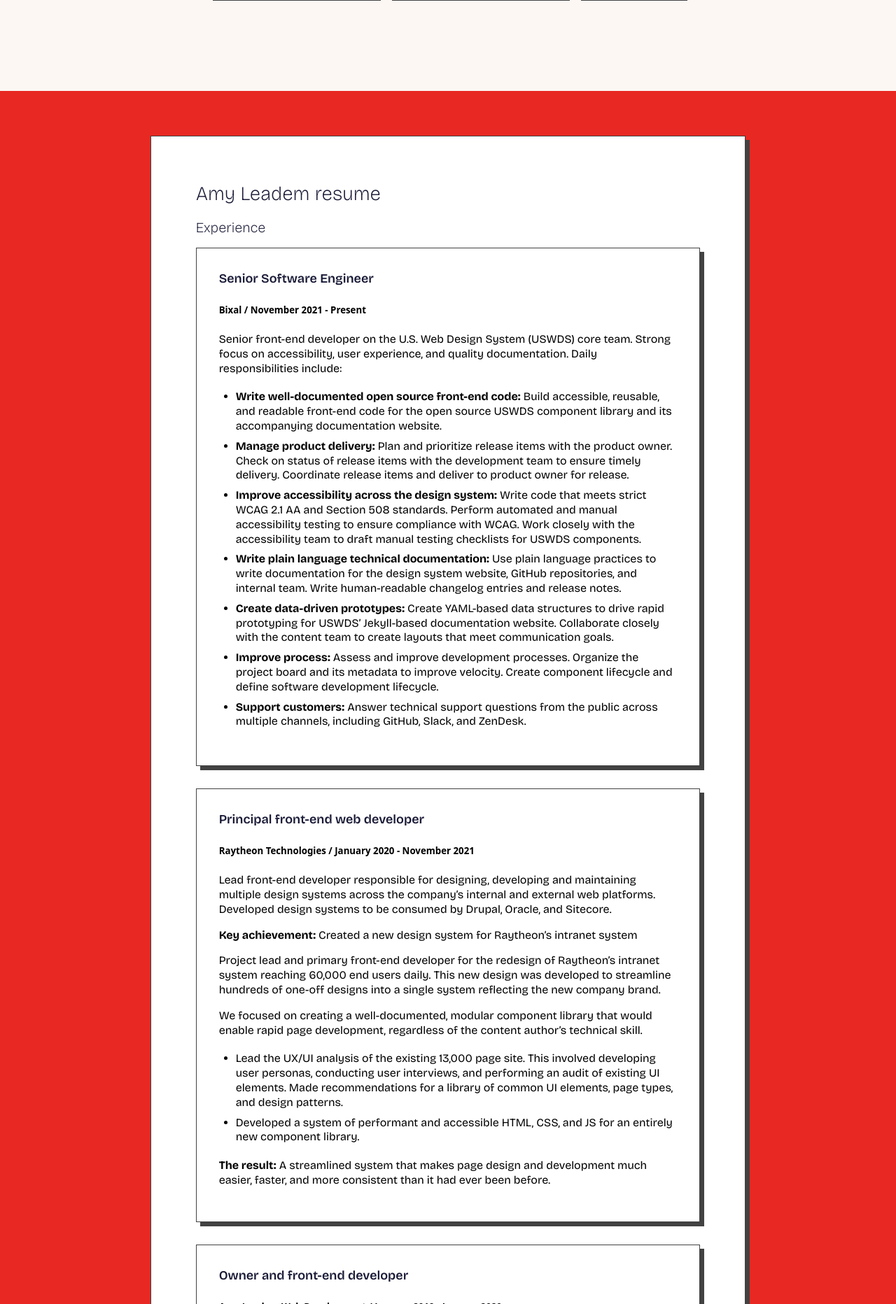
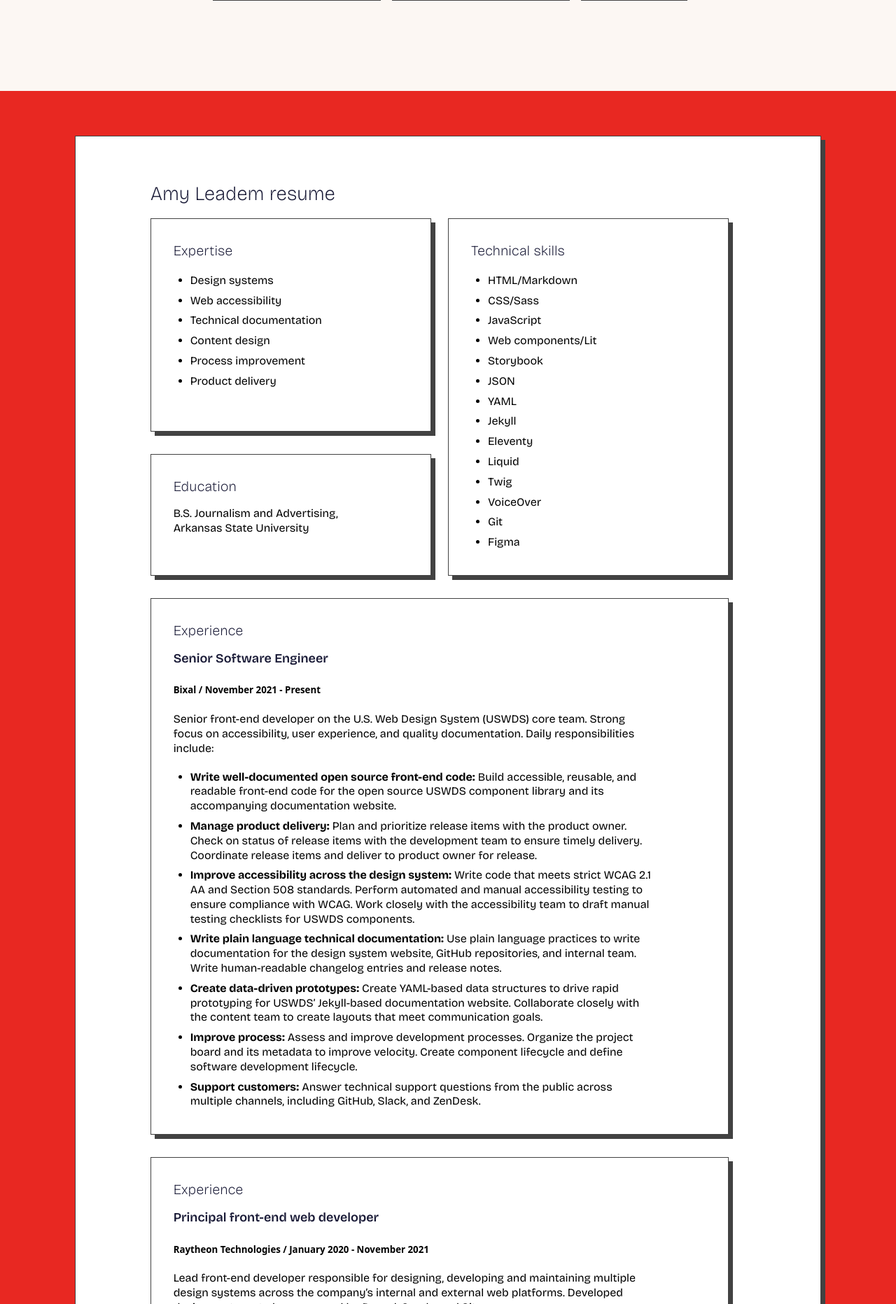
Before and after one commit to amyleadem/amyleadem.github.io, a Jekyll site: the page built from index.md, in a window 1280 px wide. Shown: the part 2446-4310 px from the top of the page at 70% size. Built offline with Jekyll 4.4.1, drawn with Linux system fonts in a browser that asks for light colours; some web fonts are replaced; some of the changed text lies outside the part shown.

Commit message:
Add expertise, education, and tech skill to resume

```diff
--- a/assets/css/styles.css
+++ b/assets/css/styles.css
@@ -646,11 +646,10 @@ section[aria-label=resume] {
   background: #e82822;
   margin-top: calc(8px * 8);
 }
-section[aria-label=resume] > div {
+section[aria-label=resume] .resume__page {
   margin-top: calc(8px * 8);
-  grid-column: 2/12;
 }
-section[aria-label=resume] > div article {
+section[aria-label=resume] .resume__page article {
   border: 1px solid #424242;
   box-shadow: #424242 6px 6px;
   padding: calc(8px * 4);
@@ -671,18 +670,31 @@ section[aria-label=resume] h3 {
   font-size: 1.25rem;
   font-weight: 200;
   line-height: 1.3;
-  margin-bottom: 0;
 }
 section[aria-label=resume] h2,
 section[aria-label=resume] h3,
 section[aria-label=resume] h4 {
   margin-top: 0;
 }
+@media (max-width: 1200px) {
+  section[aria-label=resume] h2 {
+    border: 1px solid #424242;
+    box-shadow: #424242 6px 6px;
+    padding: calc(8px * 4);
+    background: white;
+    margin-bottom: calc(8px * 4);
+  }
+}
 @media (min-width: 1200px) {
-  section[aria-label=resume] h2, section[aria-label=resume] h3 {
+  section[aria-label=resume] h2 {
+    grid-column: 2/12;
+    padding-top: calc(8px * 8);
+  }
+  section[aria-label=resume] h2,
+  section[aria-label=resume] h3 {
     margin-bottom: calc(8px * 2);
   }
-  section[aria-label=resume] > div {
+  section[aria-label=resume] .resume__page {
     display: grid;
     grid-template-columns: repeat(10, 1fr);
     grid-column-gap: 24px;
@@ -690,14 +702,23 @@ section[aria-label=resume] h4 {
     box-shadow: #424242 6px 6px;
     padding: calc(8px * 4);
     background: white;
-    grid-column: 3/11;
-    padding: calc(8px * 8);
+    grid-column: 2/12;
+    padding: 0;
   }
-  section[aria-label=resume] > div article:first-of-type {
-    box-shadow: none;
-    border: 0;
-    margin: 0;
-    padding: 0;
+  section[aria-label=resume] .resume__page article {
+    grid-column: 2/10;
+  }
+  section[aria-label=resume] .resume__page article.left {
+    grid-column: 2/6;
+  }
+  section[aria-label=resume] .resume__page article.right {
+    grid-column: 6/10;
+  }
+  section[aria-label=resume] .resume__page article > *:last-child {
+    margin-bottom: 0;
+  }
+  section[aria-label=resume] .resume__page article[aria-label="technical skill"] {
+    grid-row: 2/4;
   }
 }
 
--- a/index.md
+++ b/index.md
@@ -102,98 +102,103 @@ layout: default
   </section> -->
 
   <section aria-label="resume" id="resume">
-    <div class="main-content">
-      <article>
+    <div class="resume__page">
       <h2>Amy Leadem resume</h2>
-      <h3>Experience</h3>
-      </article>
-      <article id="uswds">
-        <h4>Senior Software Engineer</h4>
-        <h5>Bixal / November 2021 - Present</h5>
-        <p>Senior front-end developer on the U.S. Web Design System (USWDS) core team. Strong focus on accessibility, user experience, and quality documentation. Daily responsibilities include:</p>
-        <ul>
-          <li><strong>Write well-documented open source front-end code:</strong> Build accessible, reusable, and readable front-end code for the open source USWDS component library and its accompanying documentation website.</li>
-          <li><strong>Manage product delivery:</strong> Plan and prioritize release items with the product owner. Check on status of release items with the development team to ensure timely delivery. Coordinate release items and deliver to product owner for release.</li>
-          <li><strong>Improve accessibility across the design system:</strong> Write code that meets strict WCAG 2.1 AA and Section 508 standards. Perform automated and manual accessibility testing to ensure compliance with WCAG. Work closely with the accessibility team to draft manual testing checklists for USWDS components.</li>
-          <li><strong>Write plain language technical documentation:</strong> Use plain language practices to write documentation for the design system website, GitHub repositories, and internal team. Write human-readable changelog entries and release notes.</li>
-          <li><strong>Create data-driven prototypes:</strong> Create YAML-based data structures to drive rapid prototyping for USWDS’ Jekyll-based documentation website. Collaborate closely with the content team to create layouts that meet communication goals.</li>
-          <li><strong>Improve process:</strong> Assess and improve development processes. Organize the project board and its metadata to improve velocity. Create component lifecycle and define software development lifecycle.</li>
-          <li><strong>Support customers:</strong> Answer technical support questions from the public across multiple channels, including GitHub, Slack, and ZenDesk.</li>
-        </ul>
-      </article>
-      <article id="raytheon">
-        <h4>Principal front-end web developer</h4>
-        <h5>Raytheon Technologies / January 2020 - November 2021</h5>
-        <p>Lead front-end developer responsible for designing, developing and maintaining multiple design systems across the company’s internal and external web platforms. Developed design systems to be consumed by Drupal, Oracle, and Sitecore.</p>
-        <p><strong>Key achievement:</strong> Created a new design system for Raytheon’s intranet system</p>
-        <p>Project lead and primary front-end developer for the redesign of Raytheon’s intranet system reaching 60,000 end users daily. This new design was developed to streamline hundreds of one-off designs into a single system reflecting the new company brand.</p>
-        <p>We focused on creating a well-documented, modular component library that would enable rapid page development, regardless of the content author’s technical skill.</p>
-        <ul>
-          <li>Lead the UX/UI analysis of the existing 13,000 page site. This involved developing user personas, conducting user interviews, and performing an audit of existing UI elements. Made recommendations for a library of common UI elements, page types, and design patterns.</li>
-          <li>Developed a system of performant and accessible HTML, CSS, and JS for an entirely new component library.</li>
-        </ul>
-        <p><strong>The result:</strong> A streamlined system that makes page design and development much easier, faster, and more consistent than it had ever been before.</p>
-      </article>
-      <article>
-        <h4>Owner and front-end developer</h4>
-        <h5>Amy Leadem Web Development / January 2019 - January 2020</h5>
-        <p>Front-end developer and web designer specializing in building accessible and performant websites for companies of all sizes.</p>
-        <p><strong>Key achievement:</strong> Created a new design system for two Raytheon companies.</p>
-        <p>Lead front-end developer for a new design system and component library to be shared across two public-facing websites.</p>
-        <ul>
-          <li>Developed a front-end code base from the ground up. Replaced a layered, cluttered code base with one that was lean and future-friendly.</li>
-          <li>Designed and built a comprehensive living style guide for a cross-disciplinary audience. This documentation gave writers, designers, developers, and content authors the resources they need to create a consistent user experience across sites.</li>
-        </ul>
-        <p><strong>The result:</strong> A CMS experience that makes it easy for even non-technical users to safely create accessible, performant, and branded pages in minutes rather than hours.</p>
-      </article>
-      <article>
-        <h4>Front-end designer and developer</h4>
-        <h5>Amy Arnold Web Development / 2012-2016</h5>
-        <p>Front-end web developer responsible for responsive web design and development on various platforms, including Wordpress, Jekyll, and custom-coded static websites.</p>
-      </article>
-      <article>
-        <h4>Senior designer</h4>
-        <h5>Raytheon Missile Systems / 2009-2012</h5>
-        <p>Senior web designer, developer, and motion artist responsible for developing internal and external websites, digital signage, and print work.</p>
-      </article>
-      <article>
-        <h4>Graphic and Web Designer</h4>
-        <h5>Occasions Publishing Group / 2006-2009</h5>
-        <p>Designer and developer for three print publications and their accompanying websites. Daily responsibilities included: ad development, copywriting, magazine layout and design, web design and coding, photography and color correction, and in-house promotion.</p>
-      </article>
-      <article aria-label="expertise">
-        <h3>Expertise</h3>
-        <ul>
-          <li>Design systems</li>
-          <li>Web accessibility</li>
-          <li>Technical documentation</li>
-          <li>Content design</li>
-          <li>Process improvement</li>
-          <li>Product delivery</li>
-        </ul>
-      </article>
-      <article aria-label="technical skill">
-        <h3>Technical skills</h3>
-        <ul>
-          <li>HTML/Markdown</li>
-          <li>CSS/Sass</li>
-          <li>JavaScript</li>
-          <li>Web components/Lit</li>
-          <li>Storybook</li>
-          <li>JSON</li>
-          <li>YAML</li>
-          <li>Jekyll</li>
-          <li>Eleventy</li>
-          <li>Liquid</li>
-          <li>Twig</li>
-          <li>VoiceOver</li>
-          <li>Git</li>
-        </ul>
-      </article>
-      <article aria-label="education">
-        <h3>Education</h3>
-        <p>B.S. Journalism and Advertising, Arkansas State University</p>
-      </article>
+       <article class="left" aria-label="expertise">
+          <h3>Expertise</h3>
+          <ul>
+            <li>Design systems</li>
+            <li>Web accessibility</li>
+            <li>Technical documentation</li>
+            <li>Content design</li>
+            <li>Process improvement</li>
+            <li>Product delivery</li>
+          </ul>
+        </article>
+        <article class="right" aria-label="technical skill">
+          <h3>Technical skills</h3>
+          <ul>
+            <li>HTML/Markdown</li>
+            <li>CSS/Sass</li>
+            <li>JavaScript</li>
+            <li>Web components/Lit</li>
+            <li>Storybook</li>
+            <li>JSON</li>
+            <li>YAML</li>
+            <li>Jekyll</li>
+            <li>Eleventy</li>
+            <li>Liquid</li>
+            <li>Twig</li>
+            <li>VoiceOver</li>
+            <li>Git</li>
+            <li>Figma</li>
+          </ul>
+        </article>
+        <article class="left" aria-label="education">
+          <h3>Education</h3>
+          <p>B.S. Journalism and Advertising, <br/>Arkansas State University</p>
+        </article>
+
+        <article id="uswds">
+          <h3>Experience</h3>
+          <h4>Senior Software Engineer</h4>
+          <h5>Bixal / November 2021 - Present</h5>
+          <p>Senior front-end developer on the U.S. Web Design System (USWDS) core team. Strong focus on accessibility, user experience, and quality documentation. Daily responsibilities include:</p>
+          <ul>
+            <li><strong>Write well-documented open source front-end code:</strong> Build accessible, reusable, and readable front-end code for the open source USWDS component library and its accompanying documentation website.</li>
+            <li><strong>Manage product delivery:</strong> Plan and prioritize release items with the product owner. Check on status of release items with the development team to ensure timely delivery. Coordinate release items and deliver to product owner for release.</li>
+            <li><strong>Improve accessibility across the design system:</strong> Write code that meets strict WCAG 2.1 AA and Section 508 standards. Perform automated and manual accessibility testing to ensure compliance with WCAG. Work closely with the accessibility team to draft manual testing checklists for USWDS components.</li>
+            <li><strong>Write plain language technical documentation:</strong> Use plain language practices to write documentation for the design system website, GitHub repositories, and internal team. Write human-readable changelog entries and release notes.</li>
+            <li><strong>Create data-driven prototypes:</strong> Create YAML-based data structures to drive rapid prototyping for USWDS’ Jekyll-based documentation website. Collaborate closely with the content team to create layouts that meet communication goals.</li>
+            <li><strong>Improve process:</strong> Assess and improve development processes. Organize the project board and its metadata to improve velocity. Create component lifecycle and define software development lifecycle.</li>
+            <li><strong>Support customers:</strong> Answer technical support questions from the public across multiple channels, including GitHub, Slack, and ZenDesk.</li>
+          </ul>
+        </article>
+        <article id="raytheon">
+          <h3>Experience</h3>
+          <h4>Principal front-end web developer</h4>
+          <h5>Raytheon Technologies / January 2020 - November 2021</h5>
+          <p>Lead front-end developer responsible for designing, developing and maintaining multiple design systems across the company’s internal and external web platforms. Developed design systems to be consumed by Drupal, Oracle, and Sitecore.</p>
+          <p><strong>Key achievement:</strong> Created a new design system for Raytheon’s intranet system</p>
+          <p>Project lead and primary front-end developer for the redesign of Raytheon’s intranet system reaching 60,000 end users daily. This new design was developed to streamline hundreds of one-off designs into a single system reflecting the new company brand.</p>
+          <p>We focused on creating a well-documented, modular component library that would enable rapid page development, regardless of the content author’s technical skill.</p>
+          <ul>
+            <li>Lead the UX/UI analysis of the existing 13,000 page site. This involved developing user personas, conducting user interviews, and performing an audit of existing UI elements. Made recommendations for a library of common UI elements, page types, and design patterns.</li>
+            <li>Developed a system of performant and accessible HTML, CSS, and JS for an entirely new component library.</li>
+          </ul>
+          <p><strong>The result:</strong> A streamlined system that makes page design and development much easier, faster, and more consistent than it had ever been before.</p>
+        </article>
+        <article id="raytheon-2">
+          <h3>Experience</h3>
+          <h4>Owner and front-end developer</h4>
+          <h5>Amy Leadem Web Development / January 2019 - January 2020</h5>
+          <p>Front-end developer and web designer specializing in building accessible and performant websites for companies of all sizes.</p>
+          <p><strong>Key achievement:</strong> Created a new design system for two Raytheon companies.</p>
+          <p>Lead front-end developer for a new design system and component library to be shared across two public-facing websites.</p>
+          <ul>
+            <li>Developed a front-end code base from the ground up. Replaced a layered, cluttered code base with one that was lean and future-friendly.</li>
+            <li>Designed and built a comprehensive living style guide for a cross-disciplinary audience. This documentation gave writers, designers, developers, and content authors the resources they need to create a consistent user experience across sites.</li>
+          </ul>
+          <p><strong>The result:</strong> A CMS experience that makes it easy for even non-technical users to safely create accessible, performant, and branded pages in minutes rather than hours.</p>
+        </article>
+        <article>
+          <h3>Experience</h3>
+          <h4>Front-end designer and developer</h4>
+          <h5>Amy Arnold Web Development / 2012-2016</h5>
+          <p>Front-end web developer responsible for responsive web design and development on various platforms, including Wordpress, Jekyll, and custom-coded static websites.</p>
+        </article>
+        <article>
+          <h3>Experience</h3>
+          <h4>Senior designer</h4>
+          <h5>Raytheon Missile Systems / 2009-2012</h5>
+          <p>Senior web designer, developer, and motion artist responsible for developing internal and external websites, digital signage, and print work.</p>
+        </article>
+        <article>
+          <h3>Experience</h3>
+          <h4>Graphic and Web Designer</h4>
+          <h5>Occasions Publishing Group / 2006-2009</h5>
+          <p>Designer and developer for three print publications and their accompanying websites. Daily responsibilities included: ad development, copywriting, magazine layout and design, web design and coding, photography and color correction, and in-house promotion.</p>
+        </article>
     </div>
   </section>
 </div>
```
Also changed, not shown: _styles/styles.scss (+40 -16 lines).
